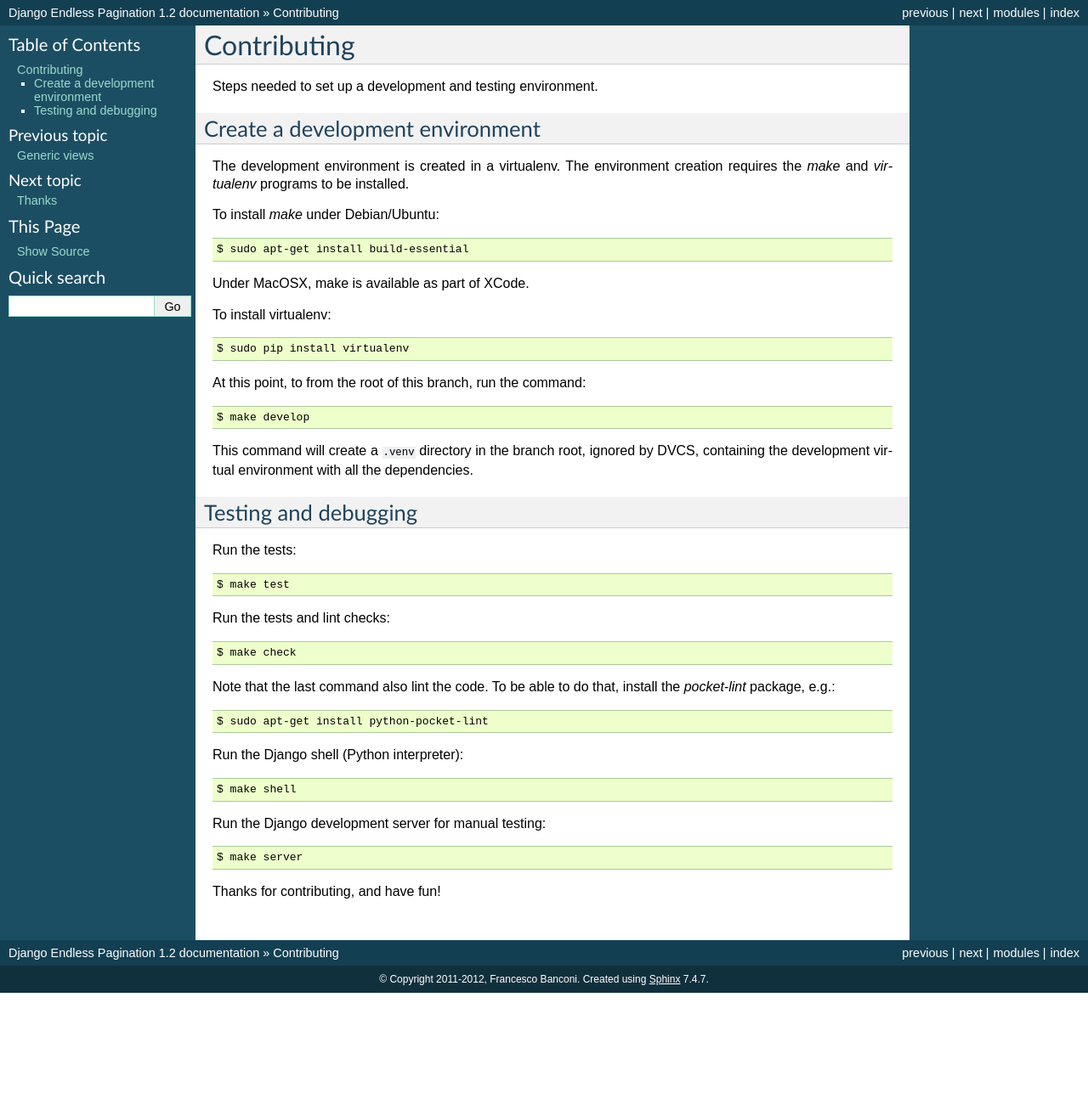
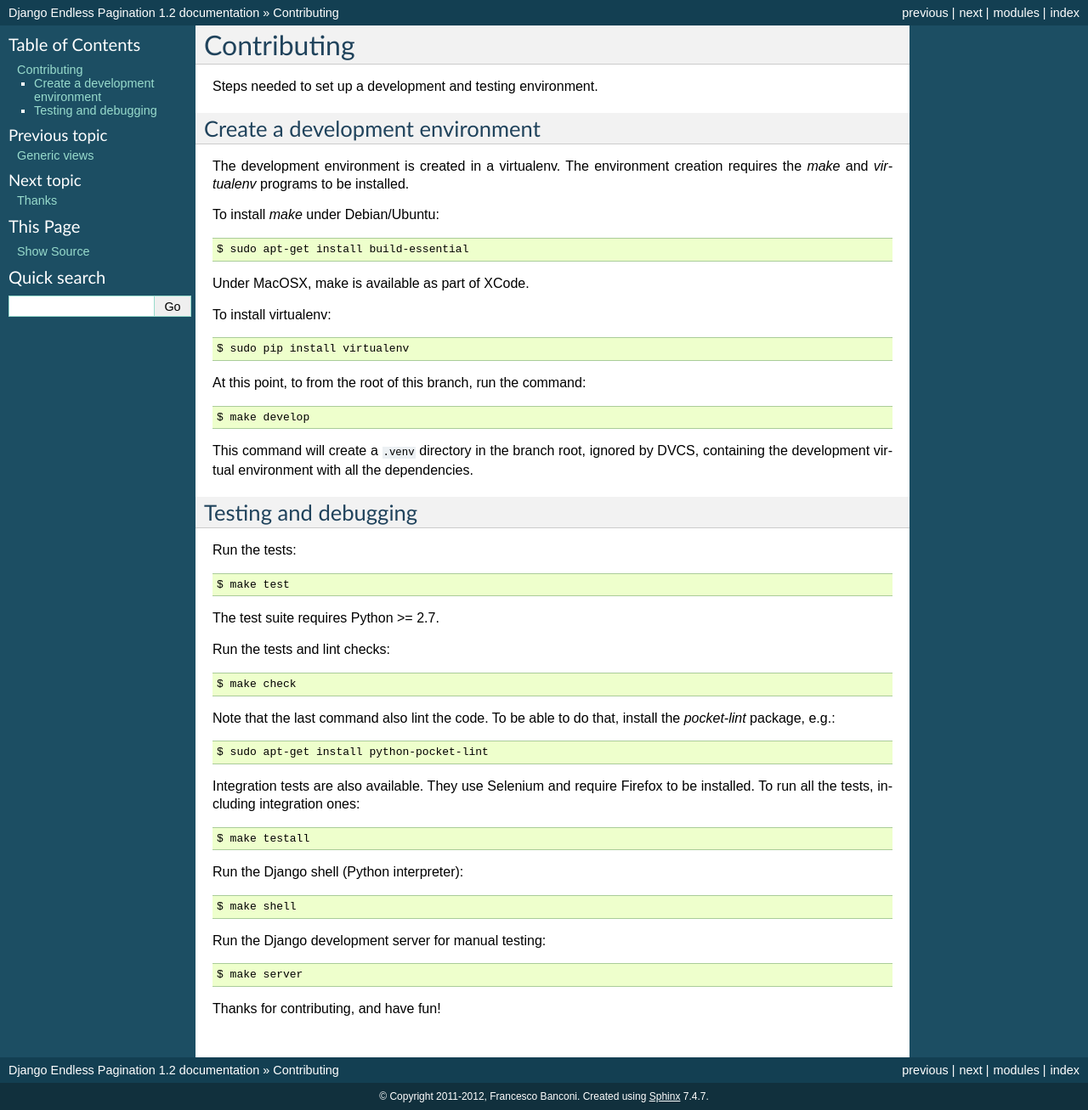
Before and after one commit to frankban/django-endless-pagination, a Sphinx documentation site: the page built from doc/contributing.rst, in a window 1280 px wide. Shown: the whole page at 85% size. Built offline with Sphinx 7.4.7, drawn with Linux system fonts in a browser that asks for light colours; before the commit the page ends 1169 px from its top, so only the background shows below that.

Commit message:
Added ability to skip selenium tests.

```diff
--- a/doc/contributing.rst
+++ b/doc/contributing.rst
@@ -34,6 +34,8 @@
 
     $ make test
 
+The test suite requires Python >= 2.7.
+
 Run the tests and lint checks::
 
     $ make check
@@ -42,6 +44,11 @@
 install the *pocket-lint* package, e.g.::
 
     $ sudo apt-get install python-pocket-lint
+
+Integration tests are also available. They use Selenium and require Firefox
+to be installed. To run all the tests, including integration ones::
+
+    $ make testall
 
 Run the Django shell (Python interpreter)::
 
```
Also changed, not shown: 3 other files.
